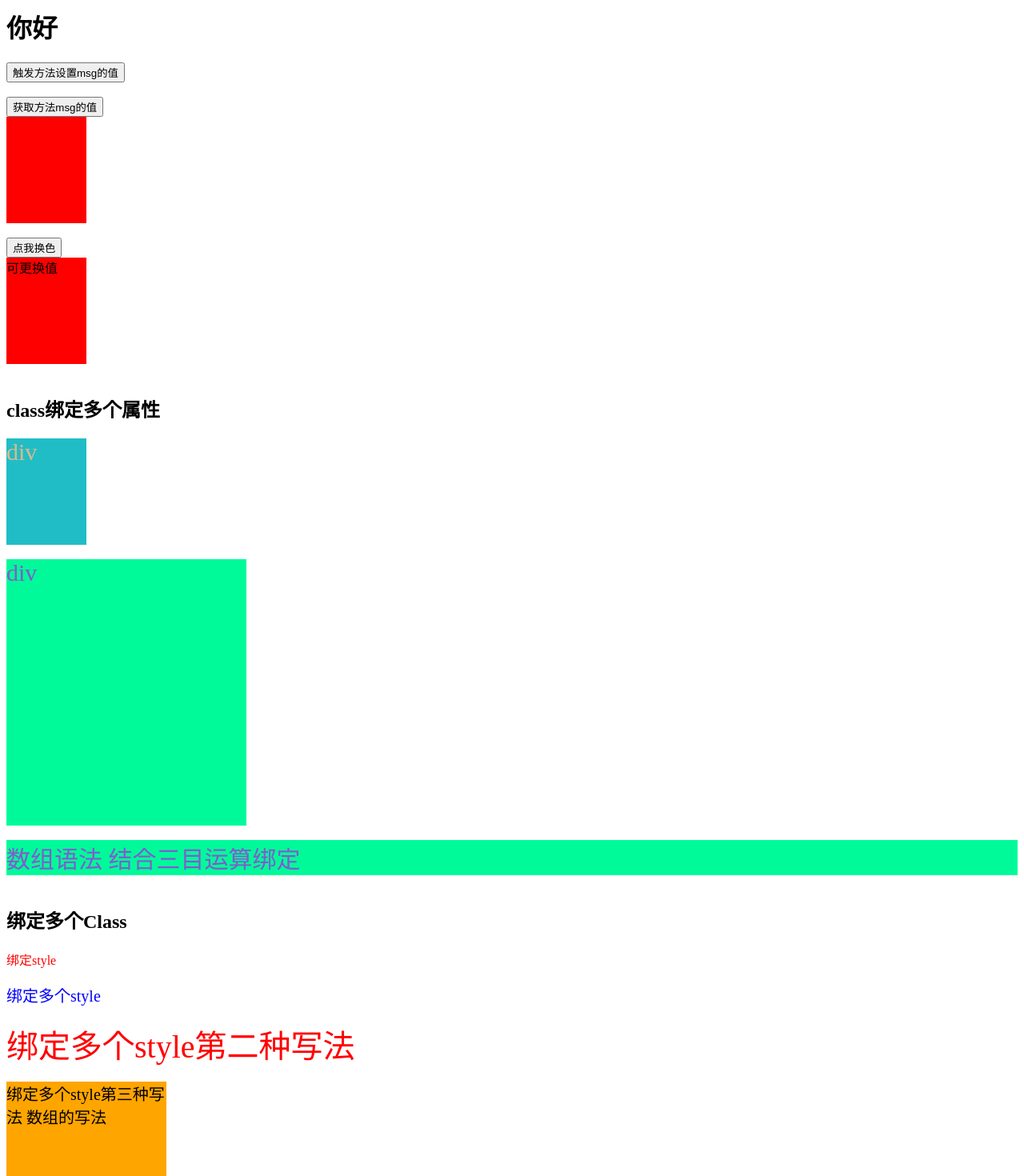
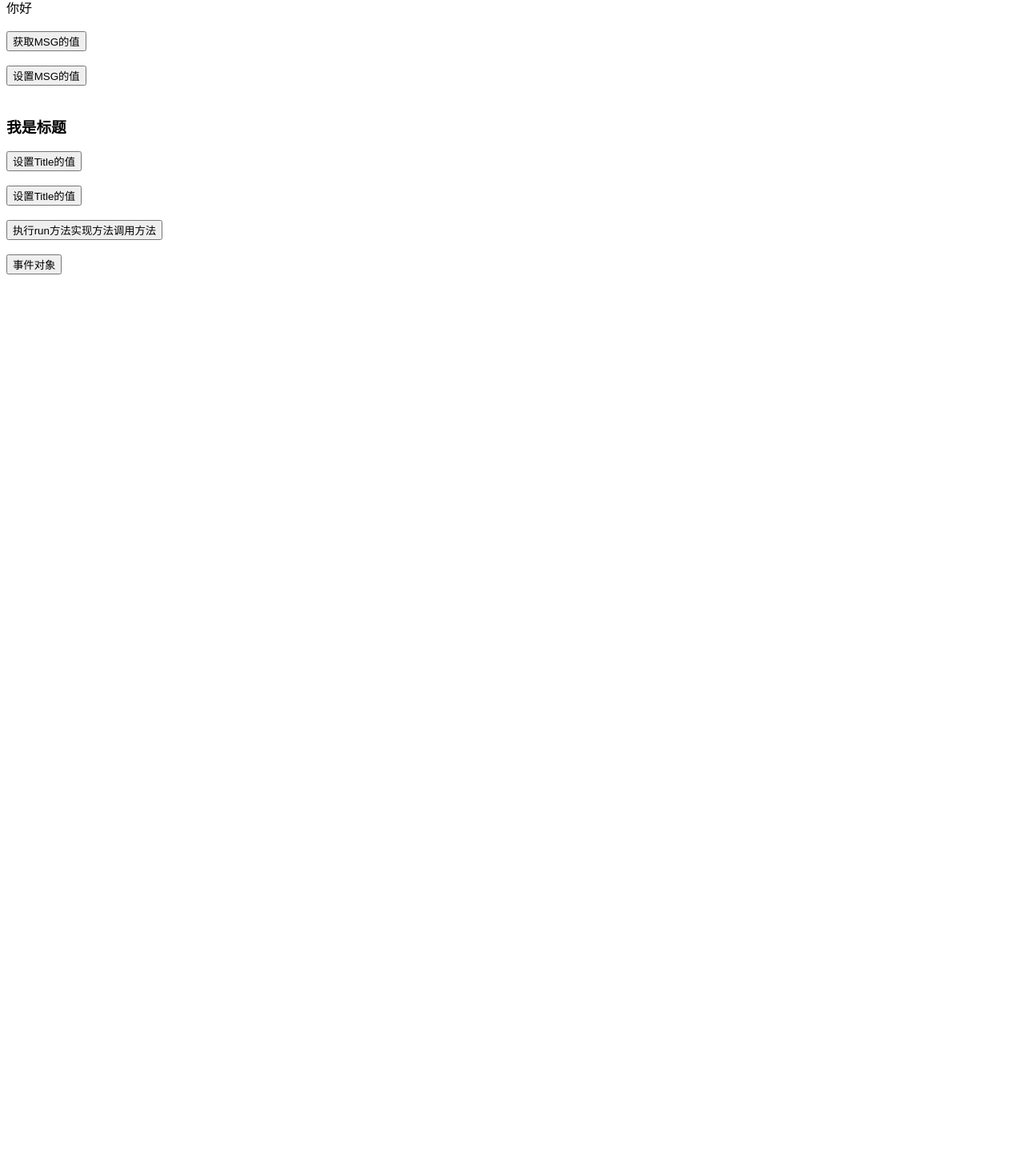
Before and after one commit to jaegeryan/vue3, a Vue app: page / in a window 1280 px wide. Shown: the part 11-1481 px from the top of the page at 80% size. After the commit the page ends 800 px from the top, so only its background shows below. Built offline with nearby package versions, Linux system fonts and the light colour scheme.

Commit message:
四、事件对象

```diff
--- a/src/App.vue
+++ b/src/App.vue
@@ -1,135 +1,54 @@
 <template>
   <div>
-    <h1>{{ msg }}</h1>
-    <button @click="setMsg()">触发方法设置msg的值</button>
+    {{ msg }}
     <br>
     <br>
-    <button @click="getMsg()">获取方法msg的值</button> <!-- 1.1、v- bind: class 绑定字符串 -->
+    <button @click="getMsg">获取MSG的值</button>
     <br>
-    <div class="red"></div>
     <br>
-    <button @click="changeClass()">点我换色</button>
-    <div :class="myClass"> <!-- v-bind:class --> 可更换值</div> <!-- 1.2、v- bind: class绑定对象  -->
+    <button v-on:click="setMsg">设置MSG的值</button>
     <br>
-    <h2>class绑定多个属性</h2>
-    <div :class="{'active': isActive,'red': isRed }" class="blue"> <!-- 1.3 v-bind: class结合class的使用 -->
-      div
-    </div>
     <br>
-    <div :class="[errorClass, baseClass]">  <!-- 1.4、数组语法 -->
-      div
-    </div>
+    <h3>{{ title }}</h3>
+    <button v-on:click="setTitle('行吧，这是改变后的标题')">设置Title的值</button>
     <br>
-    <div :class="[flag ? baseClass : errorClass]">  <!-- 1.5、数组语法结合三目运算 -->
-      数组语法 结合三目运算绑定
-    </div>
     <br>
-    <h2>绑定多个Class</h2>
-    <div :style="'color:'+color">绑定style</div> <!--绑定单个style-->
+    <button v-on:click="setTitle('行吧，这是改变后的另一个标题')">设置Title的值</button>
     <br>
-    <div :style="{'color': activeColor, 'fontSize': fontSize}">
-      绑定多个style
-    </div> <!--绑定多个style-->
     <br>
-    <div :style="styleObject">
-      绑定多个style第二种写法
-    </div>
+    <button v-on:click="run()">执行run方法实现方法调用方法</button>
     <br>
-    <div :style="[baseStyle, orangeStyle]">
-      绑定多个style第三种写法 数组的写法
-    </div>
     <br>
-    <ul>
-      <li v-for="(item,index) in list" :key="index" :class="{'red':index===0,'blue':index===1}">
-        {{ item }}
-      </li>
-    </ul>
-    <br>
-    <ul>
-      <li v-for="(item,index) in list" :key="index" :style="[index===0?styleRed:null, index===1?styleBlue:null]"> <!-- 建议使用class -->
-        {{ item }}
-      </li>
-    </ul>
+    <button data-aid="123" @click="eventFn($event)">事件对象</button>
   </div>
 </template>
+
 <script>
 export default {
   data() {
     return {
-      msg: '你好',
-      myClass: "red",
-      isActive: true,       //这个不写就不显示, 或者写false就不显示
-      isRed: false,         // 同上
-      errorClass: "error",
-      baseClass: "base",
-      flag: false,            //在结合三目运算中如果isActive是false，那么就会选用errorClass
-      color: "red",
-      activeColor: 'blue',
-      fontSize: "20px",
-      styleObject: {
-        color: 'red',
-        fontSize: '40px'
-      },
-      baseStyle: {
-        width: "200px",
-        height: "200px",
-        fontSize: "20px"
-      },
-      orangeStyle: {
-        background: "orange"
-      },
-      list: ['马化腾', '刘强东', '联想', '马化腾0', '刘强东0', '联想0'],
-      styleRed: {
-        color: 'red',
-      },
-      styleBlue: {
-        color: 'blue',
-      },
-
+      msg: "你好",
+      title: "我是标题",
     };
   },
   methods: {
-    setMsg() {
-      this.msg = '我是改变后的值' // 用this.msg修改msg的值
-    },
     getMsg() {
       alert(this.msg)
     },
-    changeClass() {
-      this.myClass = "blue"
+    setMsg() {
+      this.msg = "这是设置后的MSG的值";
+    },
+    setTitle(data) {
+      this.title = data;
+    },
+    run(){
+      this.getMsg()
+    } ,
+    eventFn(e){
+      console.log(e);
+      e.srcElement.style.background = "red";
+      console.log(e.srcElement.dataset.aid);
     }
   }
-}
+};
 </script>
-
-<style>
-.active {
-  display: block;
-  font-size: 30px;
-  color: burlywood;
-
-}
-
-.error {
-  background: mediumspringgreen;
-  font-size: 30px;
-  color: #825ad0;
-}
-
-.base {
-  width: 300px;
-  height: 333px;
-}
-
-.red { /* 第11行中 myClass 的样式修改 */
-  background: #ff0000;
-  width: 100px;
-  height: 133px;
-}
-
-.blue {
-  background: #21bdc6;
-  width: 100px;
-  height: 133px;
-}
-</style>
```
Also changed, not shown: src/02方法和事件、模中类和祥式绑定/App.vue (added, +135 -0 lines).
